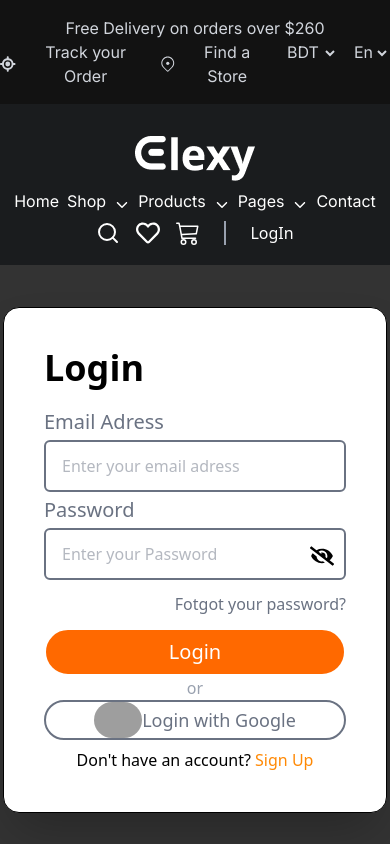
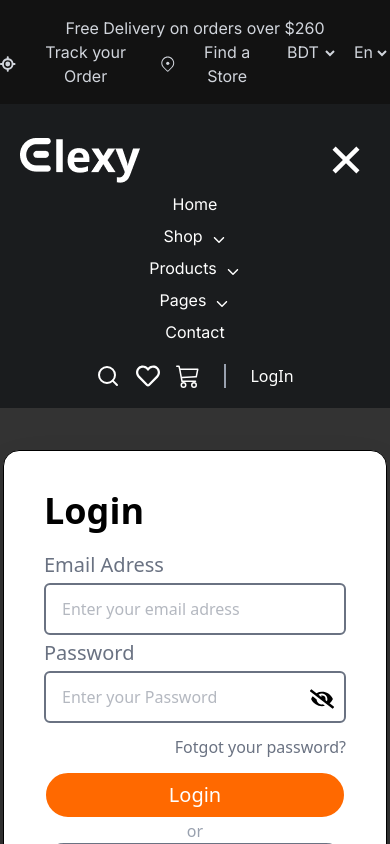
Before and after one commit to devsujoydas/elexy-electronic, a React (Vite) app: page /login in a window 390 px wide. Shown: the top 844 px of the page. Built offline with nearby package versions, Linux system fonts and the light colour scheme; no server answers; grey boxes are pictures that could not be loaded.

Commit message:
add resposive in hero section and update others

```diff
--- a/src/Components/AuthProvider/AuthProvider.jsx
+++ b/src/Components/AuthProvider/AuthProvider.jsx
@@ -9,7 +9,7 @@ const AuthProvider = ({ children }) => {
     const [user, setUser] = useState(null);
 
     useEffect(() => {
-        fetch('/public/product.json')
+        fetch('./product.json')
             .then(res => res.json())
             .then(data => setProducts(data))
     }, [])
--- a/src/Components/Footer/Footer.jsx
+++ b/src/Components/Footer/Footer.jsx
@@ -7,7 +7,7 @@ import { FaPinterest } from "react-icons/fa6";
 
 const Footer = () => {
   return (
-    <div className="bg-[#121212] min-h-[60vh] px-10">
+    <div id="contact" className="bg-[#121212] min-h-[60vh] px-10">
       <div className="max-w-7xl mx-auto">
         <div className="flex flex-col lg:flex-row justify-between items-center">
           <h1 className="md:text-5xl text-xl font-semibold md:py-20 py-10 font-open-sans">Subscribe our Newsletter and get <br /> all of our update</h1>
@@ -58,7 +58,7 @@ const Footer = () => {
             <Link className="hover:text-gray-400 transition-all" to={''}>Create account</Link>
           </div>
 
-          <div id="contact" className="flex flex-col gap-2">
+          <div  className="flex flex-col gap-2">
             <h1 className="text-gray-400 text-xl">Contact Info</h1>
             <p>70 Washington Square South, New York, NY 10012, United States</p>
             <p>+12345 678 910</p>
--- a/src/Components/Header/Header.jsx
+++ b/src/Components/Header/Header.jsx
@@ -7,18 +7,21 @@ import { FaLocationCrosshairs } from "react-icons/fa6";
 import { IoIosArrowDown } from "react-icons/io";
 import { IoMdClose } from "react-icons/io";
 import { useContext, useState } from "react";
+import { IoMdMenu } from "react-icons/io";
+import { IoCloseSharp } from "react-icons/io5";
 import { AuthContext } from "../AuthProvider/AuthProvider";
 
 const Header = () => {
     const { user, logoutUser } = useContext(AuthContext)
     const [search, setSearch] = useState(false);
     const [account, setAccount] = useState(false);
+    const [navSm, setNavSm] = useState(true);
     const [taka, setTaka] = useState("BDT");
     const [lang, setLang] = useState("En");
     return (
         <div className="relative">
             {/* header  */}
-            <div className=" bg-[#121212] text-gray-300 py-4 font-inter">
+            <div className=" bg-[#121212] text-gray-300 py-4  font-inter">
                 <div className="flex flex-col lg:flex-row md:justify-between max-w-7xl mx-auto">
                     <p className="text-center">Free Delivery on orders over $260</p>
                     <div className="flex gap-3 ">
@@ -52,13 +55,28 @@ const Header = () => {
             </div>
 
             {/* navbar  */}
-            <nav className="max-w-7xl mx-auto gap-2 flex flex-col lg:flex-row justify-between items-center pt-8 pb-5 ">
+            <nav className="max-w-7xl md:mx-auto mx-5 gap-2 flex flex-col lg:flex-row md:justify-between md:items-center pt-8 pb-5 ">
+
+                <div className="flex justify-between items-center">
                     <Link to={''} className="active:scale-95 transition-all">
                         <img src="/public/assets/lgo.png" alt="" />
                     </Link>
 
-                <div className="font-inter flex gap-2 md:gap-8">
+                    <button onClick={() => { setNavSm(!navSm) }} className="text-5xl block md:hidden active:scale-95 transition-all duration-500">
+                        {navSm
+                            ?
+                            <IoCloseSharp />
+                            :
+                            <IoMdMenu />
+                        }
+                    </button>
+                </div>
+
+                <div className="hidden md:flex md:gap-10 items-center justify-center gap-5">
+                    <div className="font-inter flex md:flex-row flex-col  gap-2 md:gap-8">
+                        <div className="flex justify-center items-end gap-2">
                             <Link to={'/'} className="hover:text-[#B4976C] active:scale-95 transition-all">Home</Link>
+                        </div>
                         <div className="flex justify-center items-end gap-2">
                             <Link className="hover:text-[#B4976C] active:scale-95 transition-all">Shop</Link>
                             <IoIosArrowDown />
@@ -71,10 +89,12 @@ const Header = () => {
                             <Link className="hover:text-[#B4976C] active:scale-95 transition-all">Pages</Link>
                             <IoIosArrowDown />
                         </div>
+                        <div className="flex justify-center items-end gap-2">
                             <Link to={"#contact"} className="hover:text-[#B4976C] active:scale-95 transition-all">Contact</Link>
                         </div>
+                    </div>
 
-                <div className="flex gap-4">
+                    <div className="flex justify-center gap-4 ">
                         <button onClick={() => { setSearch(!search) }} className="hover:text-[#B4976C] active:scale-95 cursor-pointer transition-all text-2xl">
                             <FiSearch />
                         </button>
@@ -87,10 +107,8 @@ const Header = () => {
 
                         <span className="border border-gray-400 mx-2"></span>
 
-                    {
-                        user
+                        {user
                             ?
-
                             <div className="relative">
                                 <button onClick={() => { setAccount(!account) }} className="cursor-pointer active:scale-95 transition-all flex justify-center items-center gap-1">
                                     <img className="bg-gray-300 rounded-full h-10 w-10" src={user?.photoURL} alt="" />
@@ -112,13 +130,76 @@ const Header = () => {
                             <Link to={"/login"} className="hover:text-[#B4976C] active:scale-95 transition-all">LogIn</Link>
                         }
                     </div>
+                </div>
+
+                {/* nav for sm  */}
+                {navSm &&
+                    <div className="flex md:hidden flex-col md:gap-10 items-center justify-center gap-5">
+                        <div onClick={() => { setNavSm(!navSm) }} className="font-inter flex md:flex-row flex-col  gap-2 md:gap-8">
+                            <div className="flex justify-center items-end gap-2">
+                                <Link to={'/'} className="hover:text-[#B4976C] active:scale-95 transition-all">Home</Link>
+                            </div>
+                            <div className="flex justify-center items-end gap-2">
+                                <Link className="hover:text-[#B4976C] active:scale-95 transition-all">Shop</Link>
+                                <IoIosArrowDown />
+                            </div>
+                            <div className="flex justify-center items-end gap-2">
+                                <Link to={"/products"} className="hover:text-[#B4976C] active:scale-95 transition-all">Products</Link>
+                                <IoIosArrowDown />
+                            </div>
+                            <div className="flex justify-center items-end gap-2">
+                                <Link className="hover:text-[#B4976C] active:scale-95 transition-all">Pages</Link>
+                                <IoIosArrowDown />
+                            </div>
+                            <div className="flex justify-center items-end gap-2">
+                                <Link to={"#contact"} className="hover:text-[#B4976C] active:scale-95 transition-all">Contact</Link>
+                            </div>
+                        </div>
+
+                        <div className="flex justify-center gap-4 ">
+                            <button onClick={() => { setSearch(!search) }} className="hover:text-[#B4976C] active:scale-95 cursor-pointer transition-all text-2xl">
+                                <FiSearch />
+                            </button>
+                            <button className="hover:text-[#B4976C] active:scale-95 cursor-pointer transition-all text-2xl">
+                                <FaRegHeart />
+                            </button>
+                            <button className="hover:text-[#B4976C] active:scale-95 cursor-pointer transition-all text-2xl">
+                                <BsCart3 />
+                            </button>
+
+                            <span className="border border-gray-400 mx-2"></span>
+
+                            {user
+                                ?
+                                <div className="relative">
+                                    <button onClick={() => { setAccount(!account) }} className="cursor-pointer active:scale-95 transition-all flex justify-center items-center gap-1">
+                                        <img className="bg-gray-300 rounded-full h-10 w-10" src={user?.photoURL} alt="" />
+                                        <div className="font-open-sans">
+                                            <p className="text-xs text-gray-300">Hi, {user?.displayName}</p>
+                                            <p className="text-[15px]">My Account</p>
+                                        </div>
+                                    </button>
+                                    {account &&
+                                        <div onClick={() => { setAccount(!account) }} className="flex flex-col gap-1 font-medium text-[15px] absolute mt-3 p-5  z-20 bg-[#1A1C1E] border  font-open-sans rounded-lg">
+                                            <Link className="hover:text-[#B4976C] transition-all">Profile</Link>
+                                            <Link className="hover:text-[#B4976C] transition-all">My orders</Link>
+                                            <Link className="hover:text-[#B4976C] transition-all">Settings</Link>
+                                            <p onClick={() => { logoutUser() }} className="hover:text-[#B4976C] transition-all cursor-pointer">Logout</p>
+                                        </div>
+                                    }
+                                </div>
+                                :
+                                <Link to={"/login"} className="hover:text-[#B4976C] active:scale-95 transition-all">LogIn</Link>
+                            }
+                        </div>
+                    </div>}
             </nav>
 
 
             {search && <div className="h-screen fixed z-10 w-full top-0">
                 <div className="bg-gray-700 min-h-56 flex justify-center items-center ">
                     <div className="relative ">
-                        <input type="text" className="border rounded-full px-10 w-xl py-4 " placeholder="Search Product Here" />
+                        <input type="text" className="border rounded-full px-10 md:w-xl py-4 " placeholder="Search Product Here" />
                         <button className="bg-[#B4976C] flex justify-center items-center gap-2 absolute cursor-pointer active:scale-95 transition-all font-medium hover:bg-gray-500 top-2 right-2 rounded-full py-2 px-5"><FiSearch />Search</button>
                     </div>
                     <button onClick={() => { setSearch(!search) }}>
--- a/src/Components/Hero/Hero.jsx
+++ b/src/Components/Hero/Hero.jsx
@@ -28,7 +28,7 @@ const Hero = () => {
         modules={[Autoplay, Pagination]}
         className="mySwiper"
       >
-        <SwiperSlide className='hero-bg-1 md:p-0 p-5' >
+        <SwiperSlide className='hero-bg-1  p-5' >
           <div className='md:min-h-[75vh]  max-w-7xl flex items-center mx-auto' >
             <div className=' w-fit grid gap-5'>
               <p className='text-[#B4976C] md:text-xl text-xs '>DISCOUNT UPTO 75%, HURRY UP!</p>
@@ -42,7 +42,7 @@ const Hero = () => {
           </div>
         </SwiperSlide>
 
-        <SwiperSlide className='hero-bg-2 md:p-0 p-5'>
+        <SwiperSlide className='hero-bg-2  p-5'>
           <div className='md:min-h-[75vh]  w-7xl flex items-center mx-auto' >
             <div className=' w-fit grid gap-5'>
               <p className='text-[#B4976C] md:text-xl text-xs '>LET&apos;S BE SMARTER</p>
@@ -57,7 +57,7 @@ const Hero = () => {
           </div>
         </SwiperSlide>
 
-        <SwiperSlide className='hero-bg-3 md:p-0 p-5'>
+        <SwiperSlide className='hero-bg-3  p-5'>
           <div className='md:min-h-[75vh]  w-7xl flex items-center mx-auto' >
             <div className=' w-fit grid gap-5'>
               <p className='text-[#B4976C] md:text-xl text-xs '>DISCOUNT UPTO 75%, HURRY UP!</p>
--- a/src/Components/SmartGrid/SmartGrid.jsx
+++ b/src/Components/SmartGrid/SmartGrid.jsx
@@ -4,7 +4,7 @@ const SmartGrid = () => {
         <div className='bg-white'>
             <div className='md:w-7xl  md:mx-auto mx-5 py-20 grid md:grid-cols-3 grid-cols-1  md:gap-5'>
 
-                <div className='   mb-5 md:mb-0 md:col-span-1 rounded-2xl cursor-pointer relative'>
+                <div className=' overflow-hidden  mb-5 md:mb-0 md:col-span-1 rounded-2xl cursor-pointer relative'>
                     <img className=' hover:scale-110   duration-500 h-full  transition-all rounded-2xl' src="https://elexy-demo.myshopify.com/cdn/shop/files/banner-h2-m-1-image.png?v=1713851588&width=550" alt="" />
                     <div className="text-center absolute top-10 left-25">
                         <h1 className="font-bold text-2xl">Smart Sound With <br /> Smart System</h1>
```
Also changed, not shown: src/Components/Category/Category.jsx (+7 -7 lines). Lines whose indentation alone changed are shown as unchanged.
